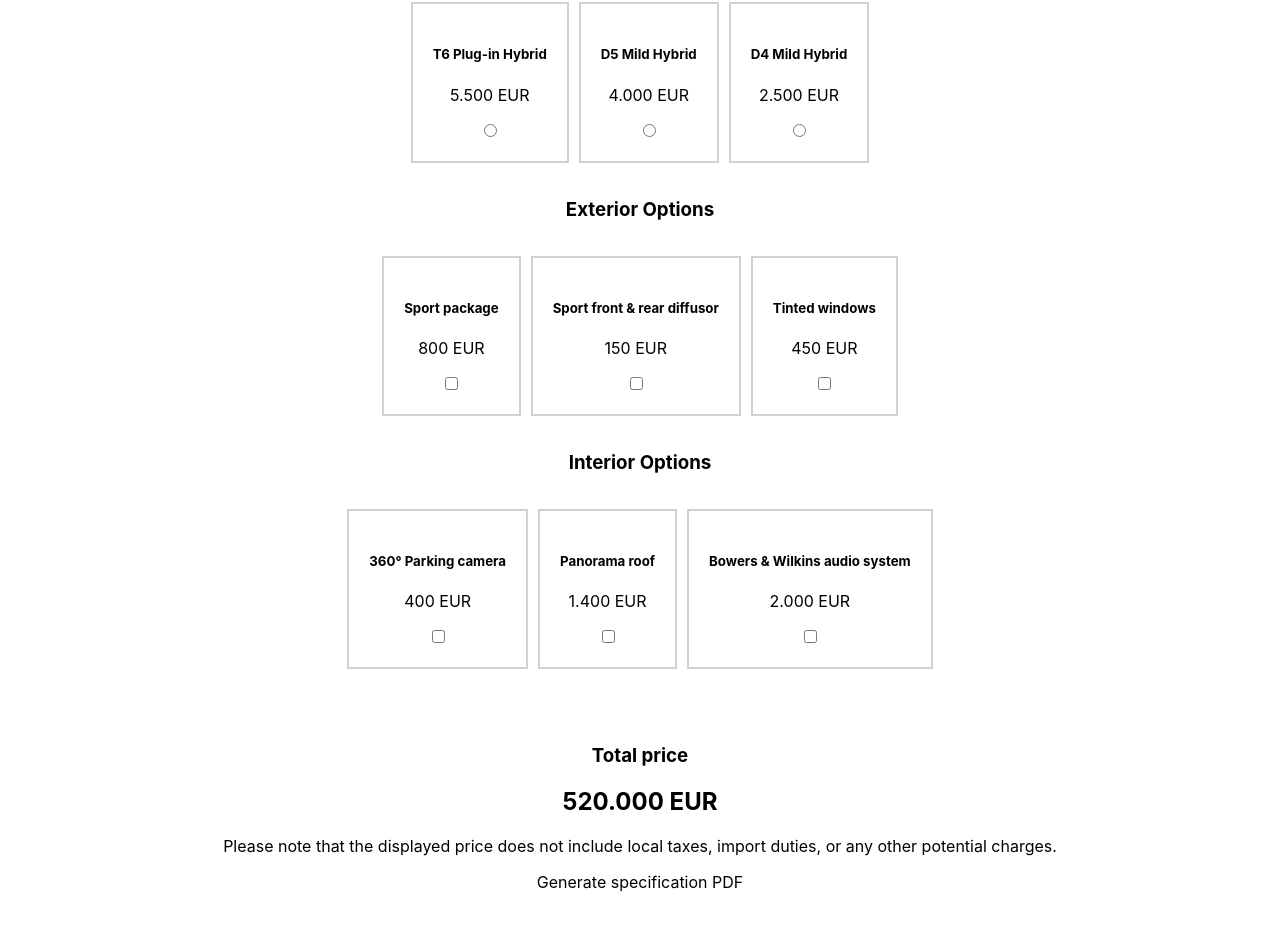
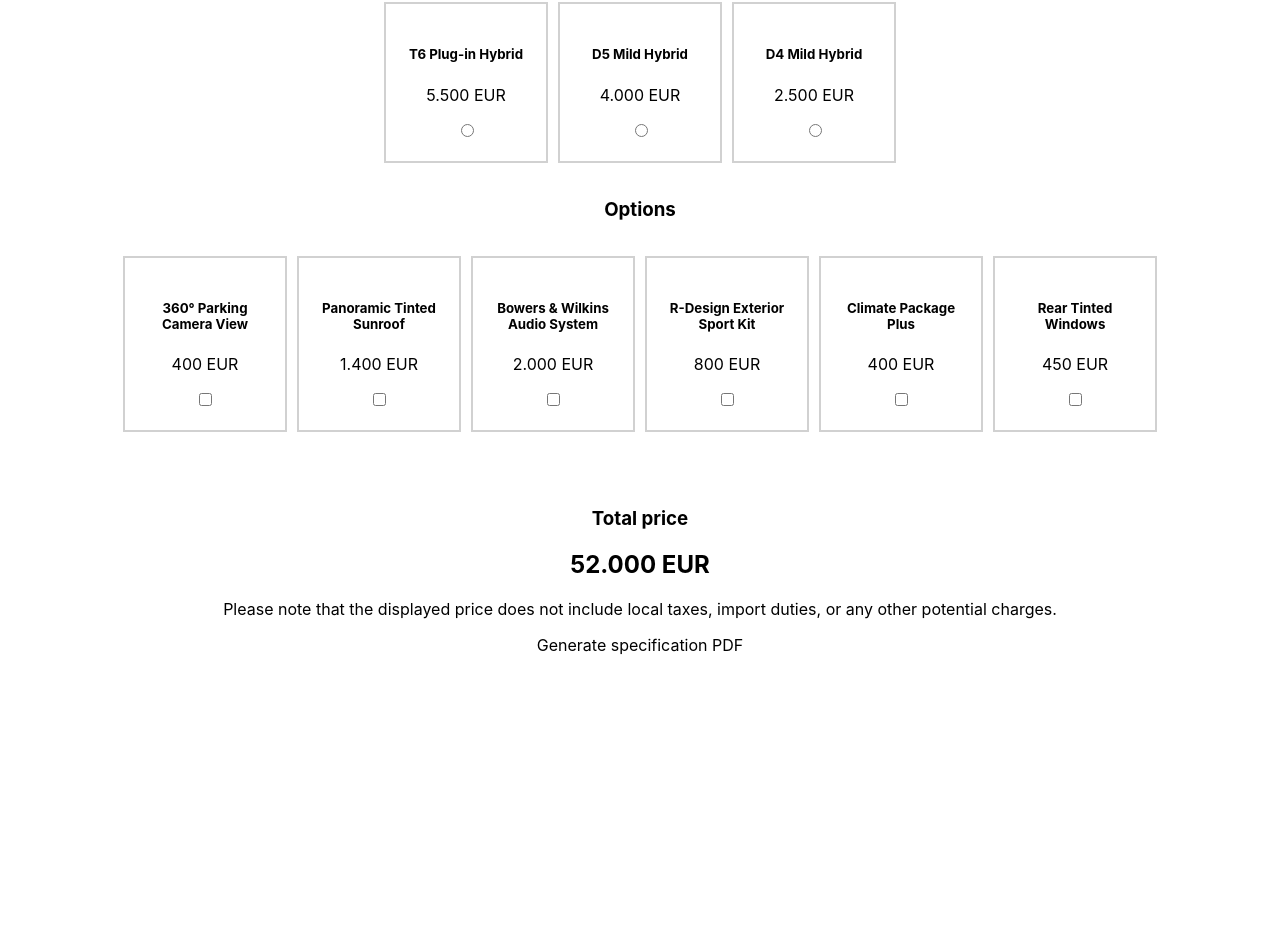
Before and after one commit to Vaelkyringr/car-configurator-app, a React (Create React App) app: page / in a window 1280 px wide. Shown: the part 981-1911 px from the top of the page. After the commit the page ends 1736 px from the top, so only its background shows below. Built offline with nearby package versions, Linux system fonts and the light colour scheme.

Commit message:
Merged exterior and interior options

```diff
--- a/src/api/CarOptionsApi.ts
+++ b/src/api/CarOptionsApi.ts
@@ -24,25 +24,16 @@
     });
   }
 
-  getVehicleInteriorOptions(): Promise<CarOptions[]> {
+  getVehicleOptions(): Promise<CarOptions[]> {
     return new Promise((resolve) => {
       setTimeout(
         () =>
-          resolve(data.filter((item) => item.category === "InteriorOptions")),
+          resolve(data.filter((item) => item.category === "Option")),
         this.networkDelay
       );
     });
   }
 
-  getVehicleExteriorOptions(): Promise<CarOptions[]> {
-    return new Promise((resolve) => {
-      setTimeout(
-        () =>
-          resolve(data.filter((item) => item.category === "ExteriorOptions")),
-        this.networkDelay
-      );
-    });
-  }
 }
 
 export default CarOptionsApi;
--- a/src/api/Data.ts
+++ b/src/api/Data.ts
@@ -8,10 +8,10 @@
     { id: crypto.randomUUID(), category: 'Engine', title: "T6 Plug-in Hybrid", filename: 'path',  cost: 5500 },
     { id: crypto.randomUUID(), category: 'Engine', title: 'D5 Mild Hybrid', filename: 'path', cost: 4000 },
     { id: crypto.randomUUID(), category: 'Engine', title: 'D4 Mild Hybrid', filename: 'path', cost: 2500 },
-    { id: crypto.randomUUID(), category: 'InteriorOptions', title: '360° Parking camera', filename: 'path', cost: 400 },
-    { id: crypto.randomUUID(), category: 'InteriorOptions', title: 'Panorama roof', filename: 'path', cost: 1400 },
-    { id: crypto.randomUUID(), category: 'InteriorOptions', title: 'Bowers & Wilkins audio system', filename: 'path', cost: 2000},
-    { id: crypto.randomUUID(), category: 'ExteriorOptions', title: 'Sport package', filename: 'path', cost: 800 },
-    { id: crypto.randomUUID(), category: 'ExteriorOptions', title: 'Sport front & rear diffusor', filename: 'path', cost: 150 },
-    { id: crypto.randomUUID(), category: 'ExteriorOptions', title: 'Tinted windows', filename: 'path', cost: 450 },
+    { id: crypto.randomUUID(), category: 'Option', title: '360° Parking Camera View', filename: 'path', cost: 400 },
+    { id: crypto.randomUUID(), category: 'Option', title: 'Panoramic Tinted Sunroof', filename: 'path', cost: 1400 },
+    { id: crypto.randomUUID(), category: 'Option', title: 'Bowers & Wilkins Audio System', filename: 'path', cost: 2000},
+    { id: crypto.randomUUID(), category: 'Option', title: 'R-Design Exterior Sport Kit', filename: 'path', cost: 800 },
+    { id: crypto.randomUUID(), category: 'Option', title: 'Climate Package Plus', filename: 'path', cost: 400 },
+    { id: crypto.randomUUID(), category: 'Option', title: 'Rear Tinted Windows', filename: 'path', cost: 450 },
   ];
--- a/src/components/configurator/ConfiguratorFrame.tsx
+++ b/src/components/configurator/ConfiguratorFrame.tsx
@@ -13,16 +13,14 @@
   const api = new CarOptionsApi();
   const [vehicleColors, setVehicleColors] = useState<CarOption[]>([]);
   const [vehicleEngines, setVehicleEngines] = useState<CarOption[]>([]);
-  const [vehicleInteriorOptions, setVehicleInteriorOptions] = useState<CarOption[]>([]);
-  const [vehicleExteriorOptions, setVehicleExteriorOptions] = useState<CarOption[]>([]);
+  const [vehicleOptions, setVehicleOptions] = useState<CarOption[]>([]);
   const [selectedColorOption, setSelectedColorOption] = useState<string | null>(null);
   const [selectedEngineOption, setSelectedVehicleOption] = useState<string | null>(null);
 
   useEffect(() => {
     api.getVehicleColors().then((responseData) => setVehicleColors(responseData));
     api.getVehicleEngineOptions().then((responseData) => setVehicleEngines(responseData));
-    api.getVehicleInteriorOptions().then((responseData) => setVehicleInteriorOptions(responseData));
-    api.getVehicleExteriorOptions().then((responseData) => setVehicleExteriorOptions(responseData));
+    api.getVehicleOptions().then((responseData) => setVehicleOptions(responseData));
   }, []);
 
   return (
@@ -75,30 +73,14 @@
 
       {/* Options (external) */}
       <div className="configurator-options-section">
-        <h3>Exterior Options</h3>
+        <h3>Options</h3>
       </div>
       <div className="configurator-options-container">
-        {vehicleExteriorOptions.map(function (option) {
+        {vehicleOptions.map(function (option) {
           return (
             <ConfiguratorMultipleOption
               key={option.id}
-              type={"exteriorOption"}
-              CarOption={option}
-            />
-          );
-        })}
-      </div>
-
-      {/* Options (internal) */}
-      <div className="configurator-options-section">
-        <h3>Interior Options</h3>
-      </div>
-      <div className="configurator-options-container">
-        {vehicleInteriorOptions.map(function (option) {
-          return (
-            <ConfiguratorMultipleOption
-              key={option.id}
-              type={"interiorOption"}
+              type={"Option"}
               CarOption={option}
             />
           );
--- a/src/components/configurator/ConfiguratorHeader.css
+++ b/src/components/configurator/ConfiguratorHeader.css
@@ -0,0 +1,3 @@
+.configurator-header {
+    margin-top: 70px 0px 0px 0px;
+}
--- a/src/components/configurator/ConfiguratorMultipleOption.css
+++ b/src/components/configurator/ConfiguratorMultipleOption.css
@@ -1,5 +1,6 @@
-.configurator-vehicle-option {
+.configurator-vehicle-multiple-option {
   padding: 20px;
+  width: 120px;
   border: 2px solid #d1d1d1;
   margin: 5px;
   cursor: pointer;
--- a/src/components/configurator/ConfiguratorMultipleOption.tsx
+++ b/src/components/configurator/ConfiguratorMultipleOption.tsx
@@ -13,6 +13,7 @@
 
   const dispatch = useDispatch();
   const [isToggled, setIsToggled] = useState(false);
+  const style = isToggled ? { border: '2px solid #898989' } : {};
 
   const onOptionSelected = () => {
     setIsToggled(!isToggled);
@@ -37,8 +38,7 @@
   };
 
   return (
-    <div
-      className="configurator-vehicle-option fade-in" onClick={onOptionSelected} >
+    <div className="configurator-vehicle-multiple-option fade-in" onClick={onOptionSelected} style={style}>
       <h5>{CarOption.title}</h5>
       <p>{CarOption.cost.toLocaleString("de-DE")} EUR</p>
       <input readOnly className="configurator-vehicle-option-checkbox" type="checkbox"checked={isToggled} />
--- a/src/components/configurator/ConfiguratorSingleOption.css
+++ b/src/components/configurator/ConfiguratorSingleOption.css
@@ -1,5 +1,6 @@
-.configurator-vehicle-option {
+.configurator-vehicle-single-option {
   padding: 20px;
+  width: 120px;
   border: 2px solid #d1d1d1;
   margin: 5px;
   cursor: pointer;
--- a/src/components/configurator/ConfiguratorSingleOption.tsx
+++ b/src/components/configurator/ConfiguratorSingleOption.tsx
@@ -18,6 +18,7 @@
   const [isToggled, setIsToggled] = useState(false);
   const engine = useSelector((state: RootState) => state.vehicleConfiguration.value.engine);
   const color = useSelector((state: RootState) => state.vehicleConfiguration.value.color);
+  const style = isSelected ? { border: '2px solid #898989' } : {};
 
   const onOptionSelected = () => {
     onSelect();
@@ -64,7 +65,7 @@
   };
 
   return (
-    <div className="configurator-vehicle-option fade-in" onClick={onOptionSelected}>
+    <div className="configurator-vehicle-single-option fade-in" onClick={onOptionSelected} style={style}>
       <h5>{CarOption.title}</h5>
       <p>{CarOption.cost.toLocaleString("de-DE")} EUR</p>
       <input type="radio" checked={isSelected} readOnly />
--- a/src/state/vehicleConfiguration/vehicleConfiguratonSlice.ts
+++ b/src/state/vehicleConfiguration/vehicleConfiguratonSlice.ts
@@ -11,7 +11,7 @@
     interiorOptions: [] as InteriorOption[],
     exteriorOptions: [] as ExteriorOption[],
     color: { fileName: "v60_default.png", cost: 0 } as Color,
-    totalCost: 520000,
+    totalCost: 52000,
   },
 };
 
```
